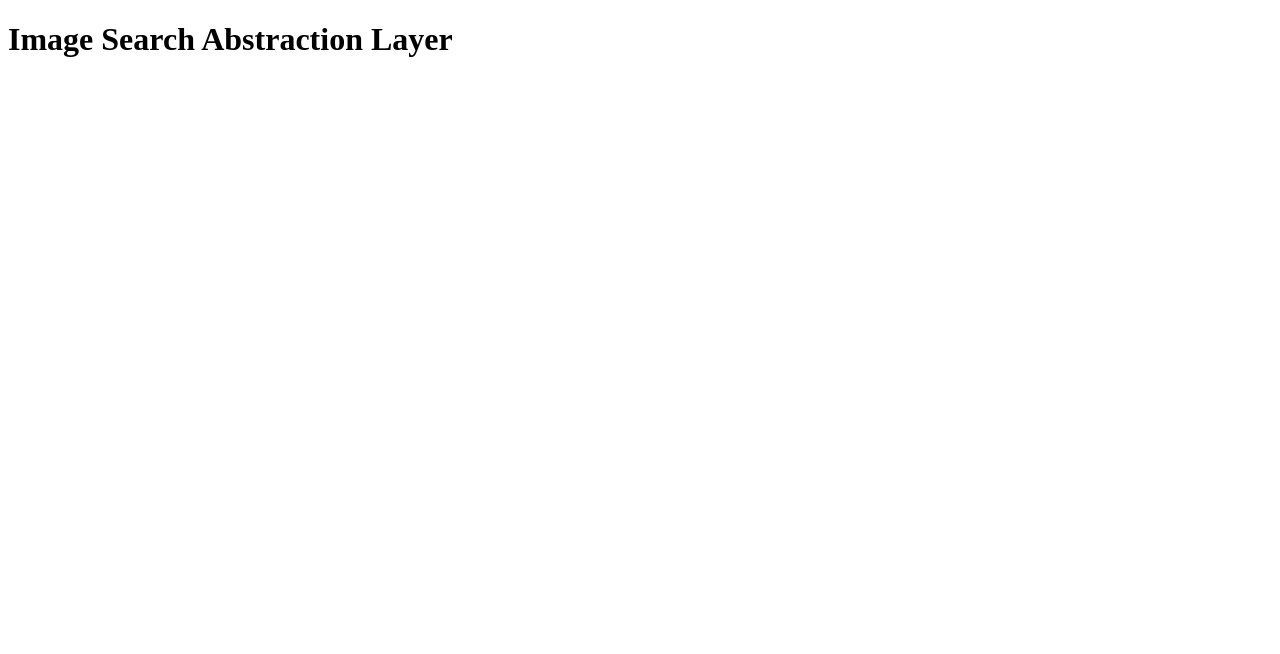
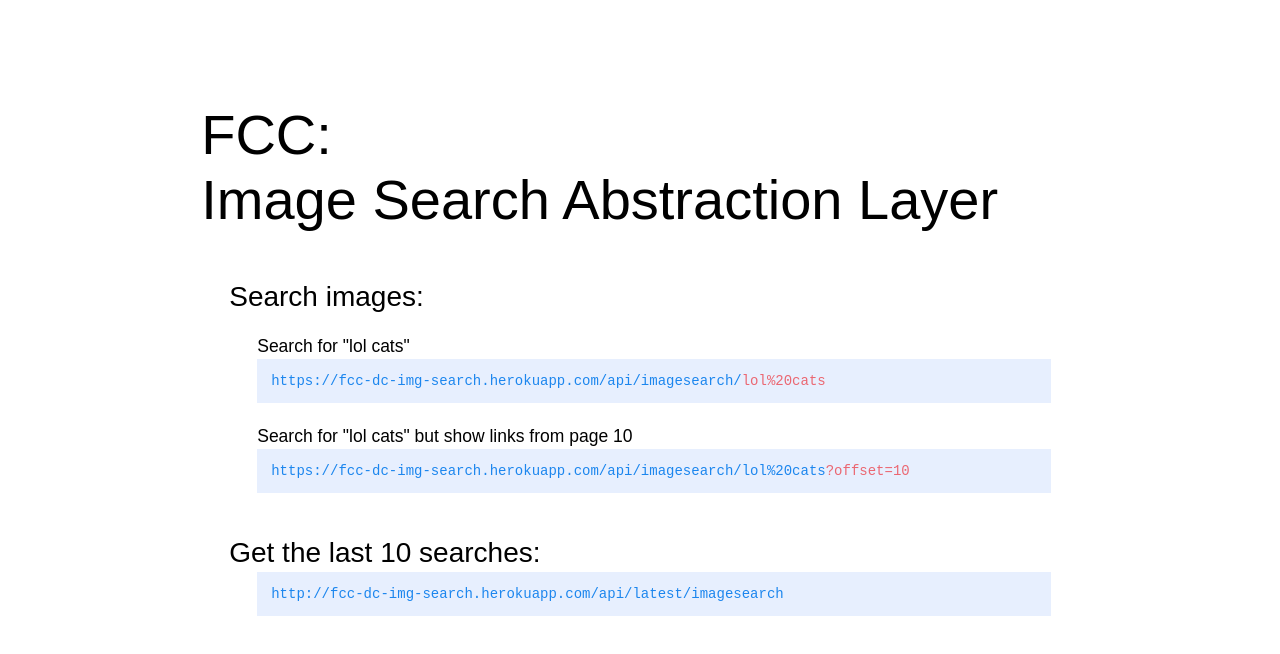
Before and after one commit to daniel-chung/fcc-dc-img-search, a website: page view/index.html in a window 1280 px wide. Drawn offline with Linux system fonts and the light colour scheme.

Commit message:
Added a landing page to explain the api

```diff
--- a/view/index.html
+++ b/view/index.html
@@ -3,10 +3,54 @@
 <html>
 
 <head>
+  <link rel="stylesheet" type="text/css" href="/view/main.css">
 </head>
 
 <body>
-  <h1>Image Search Abstraction Layer</h1>
+
+  <div class="content">
+    <h1>
+      FCC:<br>
+      Image Search Abstraction Layer
+    </h1>
+    <br>
+
+    <h3>Search images:</h3>
+    <div class="sub-block">
+      <h4>Search for "lol cats"</h4>
+      <code class="link">
+        <div>
+          <a href="https://fcc-dc-img-search.herokuapp.com/api/imagesearch/lol%20cats">
+          https://fcc-dc-img-search.herokuapp.com/api/imagesearch/<span class="emphasis">lol%20cats</span>
+          </a>
+        </div>
+      </code>
+
+      <h4>Search for "lol cats" but show links from page 10</h4>
+      <code class="link">
+        <div>
+          <a href="https://fcc-dc-img-search.herokuapp.com/api/imagesearch/lol%20cats?offset=10">
+          https://fcc-dc-img-search.herokuapp.com/api/imagesearch/lol%20cats<span class="emphasis">?offset=10</span>
+          </a>
+        </div>
+      </code>
+    </div>
+    <br>
+
+    <h3>Get the last 10 searches:</h3>
+    <div class="sub-block">
+      <code class="link">
+        <div>
+          <a href="http://fcc-dc-img-search.herokuapp.com/api/latest/imagesearch">
+          http://fcc-dc-img-search.herokuapp.com/api/latest/imagesearch
+          </a>
+        </div>
+      </code>
+    </div>
+    <br>
+
+  </div>
+
 </body>
 
 </html>
--- /dev/null
+++ b/view/main.css
@@ -0,0 +1,52 @@
+body {
+  font-size: 14px;
+  font-family: sans-serif;
+  padding: 4em 0;
+}
+
+/* Give the HTML content some buffer on the sides */
+div.content {
+  margin: auto;
+  width: 65%;
+}
+
+/* Format headings */
+h1, h3, h4 {
+  margin-bottom: 0.1em;
+  font-weight: 300;
+}
+h1 {
+  font-weight: 500;
+  font-size: 4em;
+  margin-left: -0.5em;
+}
+h3 {
+  font-size: 2em;
+}
+h4 {
+  font-size: 1.25em;
+}
+
+/* All text (e.g., desription & code snippets) are offset from the headings */
+.sub-block {
+    margin-left: 2em;
+}
+
+/* Give code-like styling to JSON & URI links
+ * Inspired by: [Rainbow](https://craig.is/making/rainbows)
+ */
+code div {
+  background: #E7EFFE;
+  padding: 1em;
+}
+code.link a {
+  text-decoration: none;
+  color: #1C86EE;
+}
+code.link a:hover {
+  text-decoration: underline;
+  color: #104E8B;
+}
+code .emphasis {
+  color: #EB6772;
+}
```
